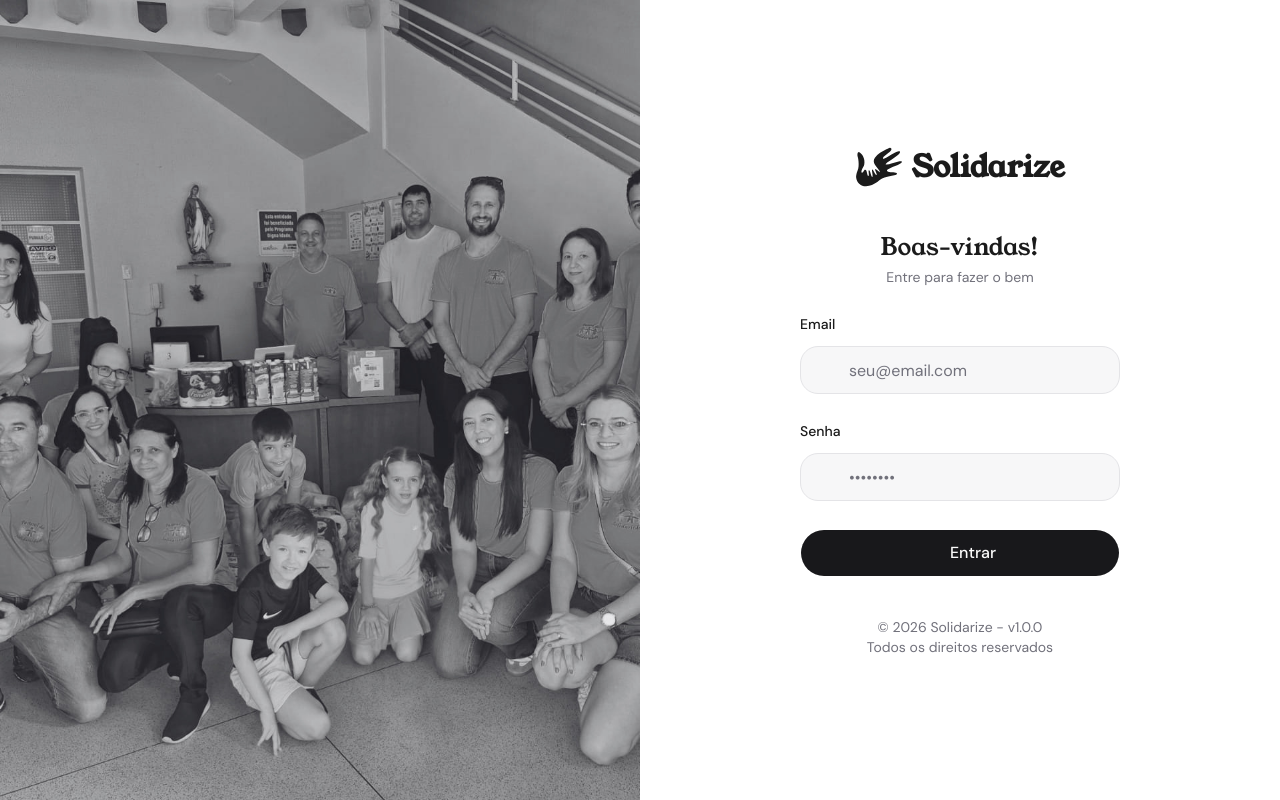
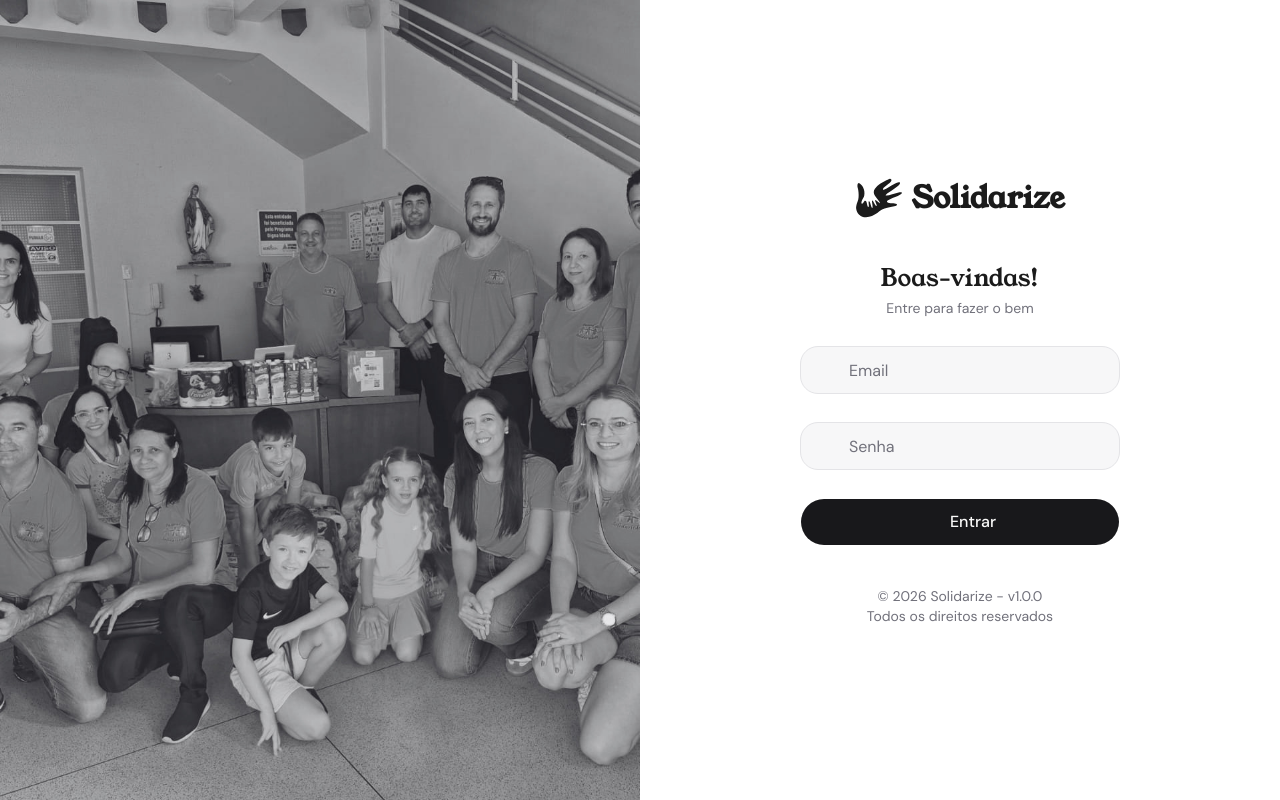
Before and after one commit to guilhermecoding/solidarize, a Next.js app: page /entrar in a window 1280 px wide. Built offline with nearby package versions, Linux system fonts and the light colour scheme; some icons are missing.

Commit message:
:lipstick: Remove rótulos de campo do formulário de login e atualiza os placeholders para um design mais limpo e intuitivo

```diff
--- a/src/app/entrar/_components/login-form.tsx
+++ b/src/app/entrar/_components/login-form.tsx
@@ -10,8 +10,7 @@ import { HugeiconsIcon } from "@hugeicons/react";
 import { cn } from "@/lib/utils";
 import { Button } from "@/components/ui/button";
 import {
-  Field, FieldGroup,
-  FieldLabel
+  Field, FieldGroup
 } from "@/components/ui/field";
 import { Input } from "@/components/ui/input";
 import { LoginCircle02Icon } from "@hugeicons/core-free-icons";
@@ -34,21 +33,21 @@ export function LoginForm({
           <p className="text-sm text-muted-foreground">Entre para fazer o bem</p>
         </div>
         <Field>
-          <FieldLabel htmlFor="email">Email</FieldLabel>
+
           <Input
             id="email"
             type="email"
-            placeholder="seu@email.com"
+            placeholder="Email"
             required
             startIcon={<HugeiconsIcon icon={Mail01Icon} strokeWidth={1.5} />}
           />
         </Field>
         <Field>
-          <FieldLabel htmlFor="password">Senha</FieldLabel>
+
           <Input
             id="password"
             type={viewPassword ? "text" : "password"}
-            placeholder="••••••••"
+            placeholder="Senha"
             required
             startIcon={<HugeiconsIcon icon={SquareLock01Icon} strokeWidth={1.5} />}
             endIcon={
```
